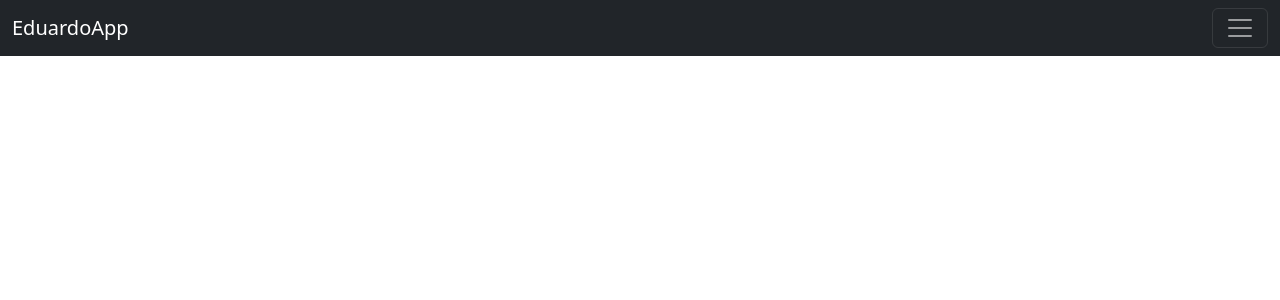
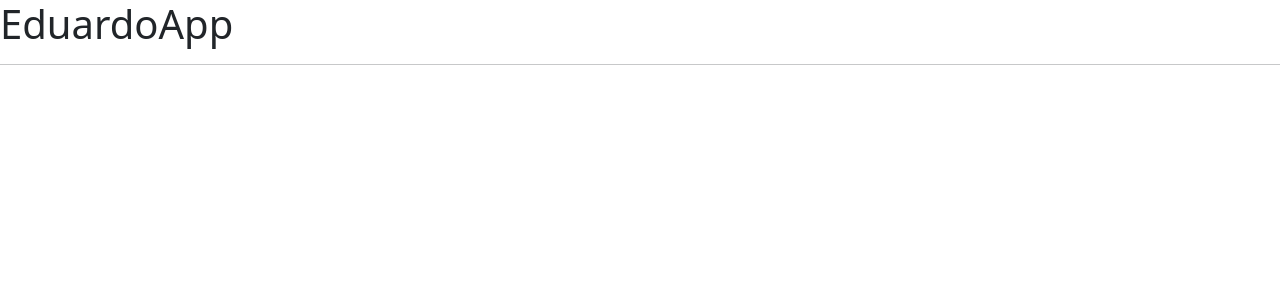
Before and after one commit to eduardobio6/angular-aula-02-09, an Angular app: page / in a window 1280 px wide. Shown: the top 300 px of the page. Built offline with nearby package versions, Linux system fonts and the light colour scheme.

Commit message:
3 file modified

```diff
--- a/src/app/app.component.html
+++ b/src/app/app.component.html
@@ -1,16 +1,2 @@
-<nav class="navbar navbar-dark bg-dark">
-  <div class="container-fluid">
-    <a class="navbar-brand" href="#">EduardoApp</a>
-    <button
-      class="navbar-toggler"
-      type="button"
-      data-bs-toggle="collapse"
-      data-bs-target="#navbarSupportedContent"
-      aria-controls="navbarSupportedContent"
-      aria-expanded="false"
-      aria-label="Toggle navigation"
-    >
-      <span class="navbar-toggler-icon"></span>
-    </button>
-  </div>
-</nav>
+<h1>EduardoApp</h1>
+<hr />
```
